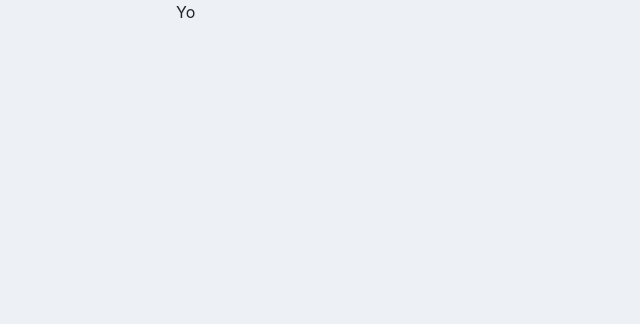
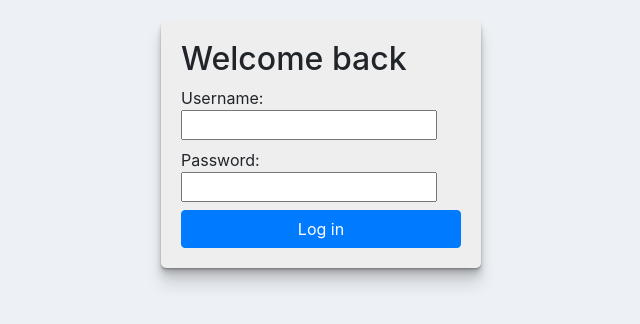
Before and after one commit to CEN-Group-3D/CEN-Project, a React (Create React App) app in the folder client/: page /login in a window 1280 px wide. Shown: the top 324 px of the page, without its empty margins (319-959 px from the left). Built offline with nearby package versions, Linux system fonts and the light colour scheme.

Commit message:
create working model of login page

```diff
--- a/client/src/views/Login/Login.css
+++ b/client/src/views/Login/Login.css
@@ -1,3 +1,5 @@
-.login-container {
-    border: 1px solid red;
+.login-form {
+    display: flex;
+    flex-direction: column;
+
 }
--- a/client/src/views/Login/Login.js
+++ b/client/src/views/Login/Login.js
@@ -3,7 +3,18 @@ import './Login.css';
 
 function Login() {
     return (
-        <div className=' container col-xs-12 col-md-3'>Yo</div>
+        <div className='panel container col-xs-12 col-md-3'>
+            <h2>Welcome back</h2>
+            <form className="login-form">
+                <label for="username">Username:
+                    <input type="text" id="username" name="username"></input>
+                </label>
+                <label for="password">Password:
+                    <input type="password" id="password" name="password"></input>
+                </label>
+                <button className="btn btn-primary">Log in</button>
+            </form>
+        </div>
     );
 }
 
```
